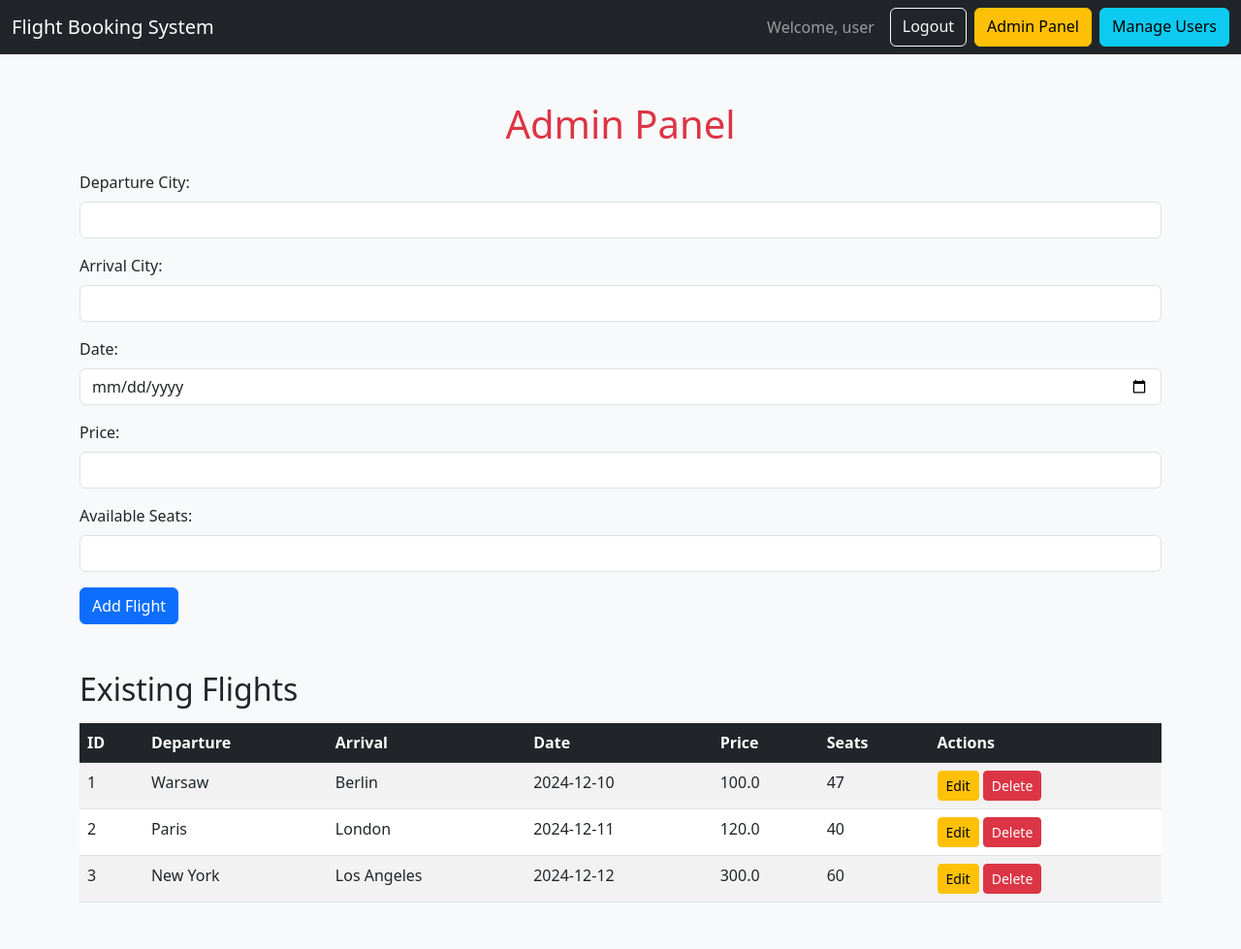
After one commit to zolwikC/Flight-Booking-App, a Flask app: page /admin in a window 1280 px wide. The commit adds this page. Shown: the whole page at 97% size. Run offline with Flask 3, Linux system fonts and the light colour scheme; a user stored in the database is signed in.

Commit message:
Add Admin Panel and User Role Management
Panel Administratora: /admin

Umożliwia zarządzanie lotami.
Wymaga, aby użytkownik był zalogowany i miał rolę administratora.

Zarządzanie użytkownikami: /admin/users

Umożliwia administratorowi zmianę statusu is_admin dla dowolnego użytkownika.

```diff
--- a/app.py
+++ b/app.py
@@ -30,6 +30,7 @@ class User(db.Model, UserMixin):
     username = db.Column(db.String(150), unique=True, nullable=False)
     email = db.Column(db.String(150), unique=True, nullable=False)
     password = db.Column(db.String(150), nullable=False)
+    is_admin = db.Column(db.Boolean, default=False)  # Domyślnie użytkownicy nie są administratorami
 
     # Flask-Login properties
     @property
@@ -93,12 +94,29 @@ def register():
     if request.method == "POST":
         username = request.form["username"]
         email = request.form["email"]
-        password = bcrypt.generate_password_hash(request.form["password"]).decode('utf-8')
-        user = User(username=username, email=email, password=password)
-        db.session.add(user)
+        password = request.form["password"]
+        confirm_password = request.form["confirm_password"]
+
+        # Sprawdzenie, czy hasła się zgadzają
+        if password != confirm_password:
+            return "Passwords do not match!"
+
+        # Sprawdzenie, czy użytkownik już istnieje
+        existing_user = User.query.filter_by(email=email).first()
+        if existing_user:
+            return "Email already registered!"
+
+        # Hashowanie hasła
+        hashed_password = bcrypt.generate_password_hash(password).decode("utf-8")
+
+        # Tworzenie nowego użytkownika
+        new_user = User(username=username, email=email, password=hashed_password)
+        db.session.add(new_user)
         db.session.commit()
+
         return redirect(url_for("login"))
     return render_template("register.html")
+
 
 @app.route("/login", methods=["GET", "POST"])
 def login():
@@ -113,6 +131,51 @@ def login():
             return "Invalid email or password"
     return render_template("login.html")
 
+@app.route("/admin", methods=["GET", "POST"])
+@login_required
+def admin():
+    if not current_user.is_admin:
+        return "Access Denied! Only admins can access this page."
+
+    if request.method == "POST":
+        # Dodanie nowego lotu
+        departure_city = request.form["departure_city"]
+        arrival_city = request.form["arrival_city"]
+        date = request.form["date"]
+        price = float(request.form["price"])
+        available_seats = int(request.form["available_seats"])
+
+        new_flight = Flight(
+            departure_city=departure_city,
+            arrival_city=arrival_city,
+            date=date,
+            price=price,
+            available_seats=available_seats
+        )
+        db.session.add(new_flight)
+        db.session.commit()
+        return redirect(url_for("admin"))
+
+    flights = Flight.query.all()
+    return render_template("admin.html", flights=flights)
+
+@app.route("/admin/users", methods=["GET", "POST"])
+@login_required
+def manage_users():
+    if not current_user.is_admin:
+        return "Access Denied! Only admins can access this page."
+
+    if request.method == "POST":
+        user_id = int(request.form["user_id"])
+        is_admin = request.form.get("is_admin") == "on"
+
+        user = User.query.get(user_id)
+        if user:
+            user.is_admin = is_admin
+            db.session.commit()
+
+    users = User.query.all()
+    return render_template("manage_users.html", users=users)
 
 
 @app.route("/logout")
@@ -120,8 +183,6 @@ def login():
 def logout():
     logout_user()
     return redirect(url_for("index"))
-
-
 
 @app.route("/book/<int:flight_id>", methods=["GET", "POST"])
 @login_required
@@ -145,6 +206,40 @@ def book_flight(flight_id):
         return redirect(url_for("my_bookings"))
     return render_template("book.html", flight=flight)
 
+@app.route("/edit_flight/<int:flight_id>", methods=["GET", "POST"])
+@login_required
+def edit_flight(flight_id):
+    if not current_user.is_admin:
+        return "Access Denied! Only admins can edit flights."
+
+    flight = Flight.query.get_or_404(flight_id)  # Pobierz lot lub zwróć błąd 404
+
+    if request.method == "POST":
+        # Zaktualizuj dane lotu
+        flight.departure_city = request.form["departure_city"]
+        flight.arrival_city = request.form["arrival_city"]
+        flight.date = request.form["date"]
+        try:
+            flight.price = float(request.form["price"])
+            flight.available_seats = int(request.form["available_seats"])
+        except ValueError:
+            return "Invalid input! Price and seats must be valid numbers."
+
+        db.session.commit()  # Zapisz zmiany w bazie danych
+        return redirect(url_for("admin"))  # Przekieruj do panelu admina
+
+    return render_template("edit_flight.html", flight=flight)  # Przekaż dane lotu do formularza
+
+@app.route("/delete_flight/<int:flight_id>", methods=["POST"])
+@login_required
+def delete_flight(flight_id):
+    if not current_user.is_admin:
+        return "Access Denied! Only admins can delete flights."
+
+    flight = Flight.query.get_or_404(flight_id)  # Pobierz lot lub zwróć błąd 404
+    db.session.delete(flight)  # Usuń lot z bazy danych
+    db.session.commit()  # Zapisz zmiany
+    return redirect(url_for("admin"))  # Przekieruj do panelu admina
 
 @app.route("/my_bookings")
 @login_required
--- /dev/null
+++ b/templates/admin.html
@@ -0,0 +1,64 @@
+{% extends "base.html" %}
+
+{% block title %}Admin Panel{% endblock %}
+
+{% block content %}
+<h1 class="text-center text-danger">Admin Panel</h1>
+
+<form method="POST" class="mt-4">
+    <div class="mb-3">
+        <label for="departure_city" class="form-label">Departure City:</label>
+        <input type="text" id="departure_city" name="departure_city" class="form-control">
+    </div>
+    <div class="mb-3">
+        <label for="arrival_city" class="form-label">Arrival City:</label>
+        <input type="text" id="arrival_city" name="arrival_city" class="form-control">
+    </div>
+    <div class="mb-3">
+        <label for="date" class="form-label">Date:</label>
+        <input type="date" id="date" name="date" class="form-control">
+    </div>
+    <div class="mb-3">
+        <label for="price" class="form-label">Price:</label>
+        <input type="number" id="price" name="price" class="form-control" step="0.01">
+    </div>
+    <div class="mb-3">
+        <label for="available_seats" class="form-label">Available Seats:</label>
+        <input type="number" id="available_seats" name="available_seats" class="form-control">
+    </div>
+    <button type="submit" class="btn btn-primary">Add Flight</button>
+</form>
+
+<h2 class="mt-5">Existing Flights</h2>
+<table class="table table-striped table-hover mt-3">
+    <thead class="table-dark">
+        <tr>
+            <th>ID</th>
+            <th>Departure</th>
+            <th>Arrival</th>
+            <th>Date</th>
+            <th>Price</th>
+            <th>Seats</th>
+            <th>Actions</th>
+        </tr>
+    </thead>
+    <tbody>
+        {% for flight in flights %}
+        <tr>
+            <td>{{ flight.id }}</td>
+            <td>{{ flight.departure_city }}</td>
+            <td>{{ flight.arrival_city }}</td>
+            <td>{{ flight.date }}</td>
+            <td>{{ flight.price }}</td>
+            <td>{{ flight.available_seats }}</td>
+            <td>
+                <a href="/edit_flight/{{ flight.id }}" class="btn btn-warning btn-sm">Edit</a>
+                <form method="POST" action="/delete_flight/{{ flight.id }}" style="display:inline-block;">
+                    <button type="submit" class="btn btn-danger btn-sm">Delete</button>
+                </form>
+            </td>
+        </tr>
+        {% endfor %}
+    </tbody>
+</table>
+{% endblock %}
--- /dev/null
+++ b/templates/base.html
@@ -0,0 +1,38 @@
+<!DOCTYPE html>
+<html lang="en">
+<head>
+    <meta charset="UTF-8">
+    <meta name="viewport" content="width=device-width, initial-scale=1.0">
+    <title>{% block title %}Flight Booking System{% endblock %}</title>
+    <link href="https://cdn.jsdelivr.net/npm/bootstrap@5.3.0/dist/css/bootstrap.min.css" rel="stylesheet">
+    <script src="https://cdn.jsdelivr.net/npm/bootstrap@5.3.0/dist/js/bootstrap.bundle.min.js"></script>
+</head>
+<body class="bg-light">
+    <!-- Pasek nawigacyjny -->
+    <nav class="navbar navbar-expand-lg navbar-dark bg-dark">
+        <div class="container-fluid">
+            <a class="navbar-brand" href="/">Flight Booking System</a>
+            <div class="d-flex">
+                {% if current_user.is_authenticated %}
+                    <span class="navbar-text me-3">Welcome, {{ current_user.username }}</span>
+                    <a href="/logout" class="btn btn-outline-light me-2">Logout</a>
+                    {% if current_user.is_admin %}
+                        <a href="/admin" class="btn btn-warning me-2">Admin Panel</a>
+                        <a href="/admin/users" class="btn btn-info">Manage Users</a>
+                    {% endif %}
+                {% else %}
+                    <a href="/login" class="btn btn-outline-light me-2">Login</a>
+                    <a href="/register" class="btn btn-outline-success">Register</a>
+                {% endif %}
+            </div>
+        </div>
+    </nav>
+
+    <!-- Główna zawartość strony -->
+    <div class="container my-5">
+        {% block content %}
+        <!-- Treść stron będzie się pojawiać tutaj -->
+        {% endblock %}
+    </div>
+</body>
+</html>
--- a/templates/register.html
+++ b/templates/register.html
@@ -22,6 +22,10 @@
                 <label for="password" class="form-label">Password:</label>
                 <input type="password" id="password" name="password" class="form-control" required>
             </div>
+            <div class="mb-3">
+                <label for="confirm_password" class="form-label">Confirm Password:</label>
+                <input type="password" id="confirm_password" name="confirm_password" class="form-control" required>
+            </div>
             <button type="submit" class="btn btn-primary">Register</button>
         </form>
         <a href="/" class="btn btn-secondary mt-3">Back to Home</a>
```
Also changed, not shown: templates/edit_flight.html (added, +36 -0 lines), templates/index.html (+12 -32 lines), templates/manage_users.html (added, +44 -0 lines), database/flights.db.
